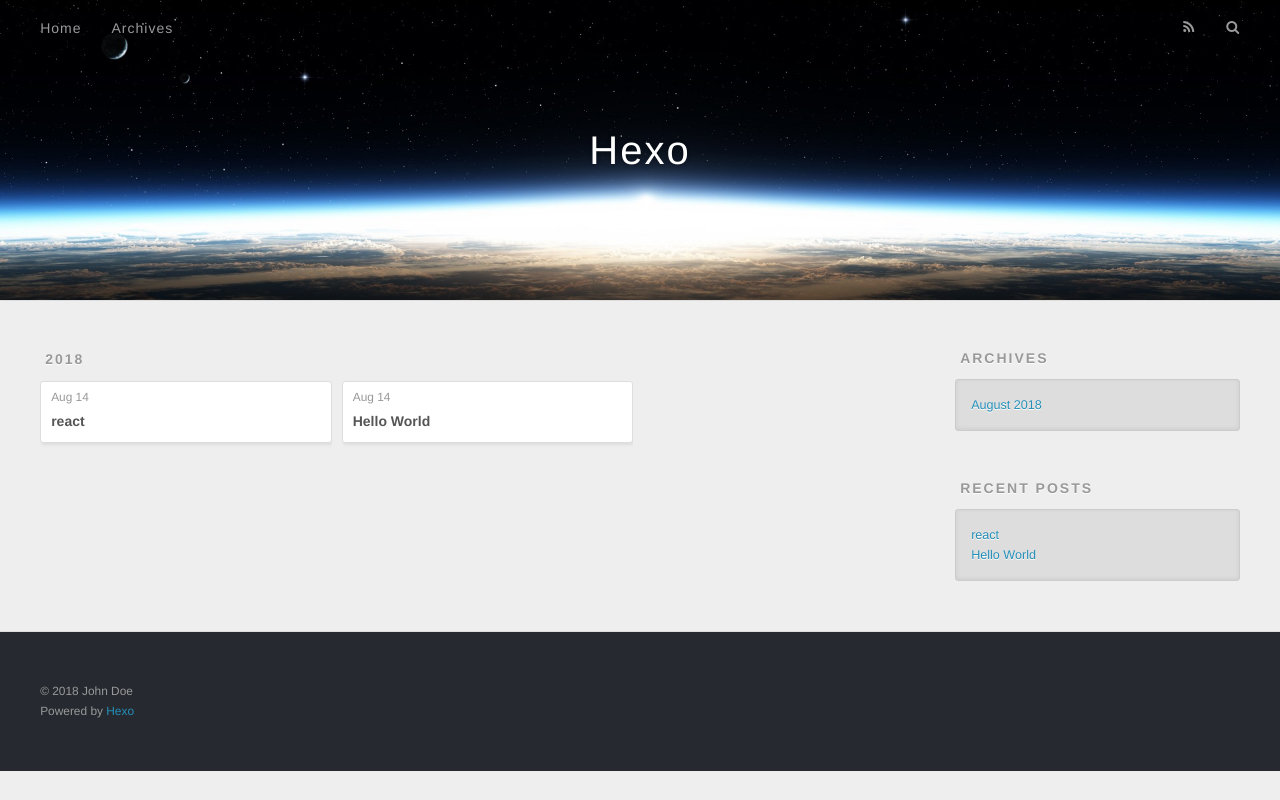
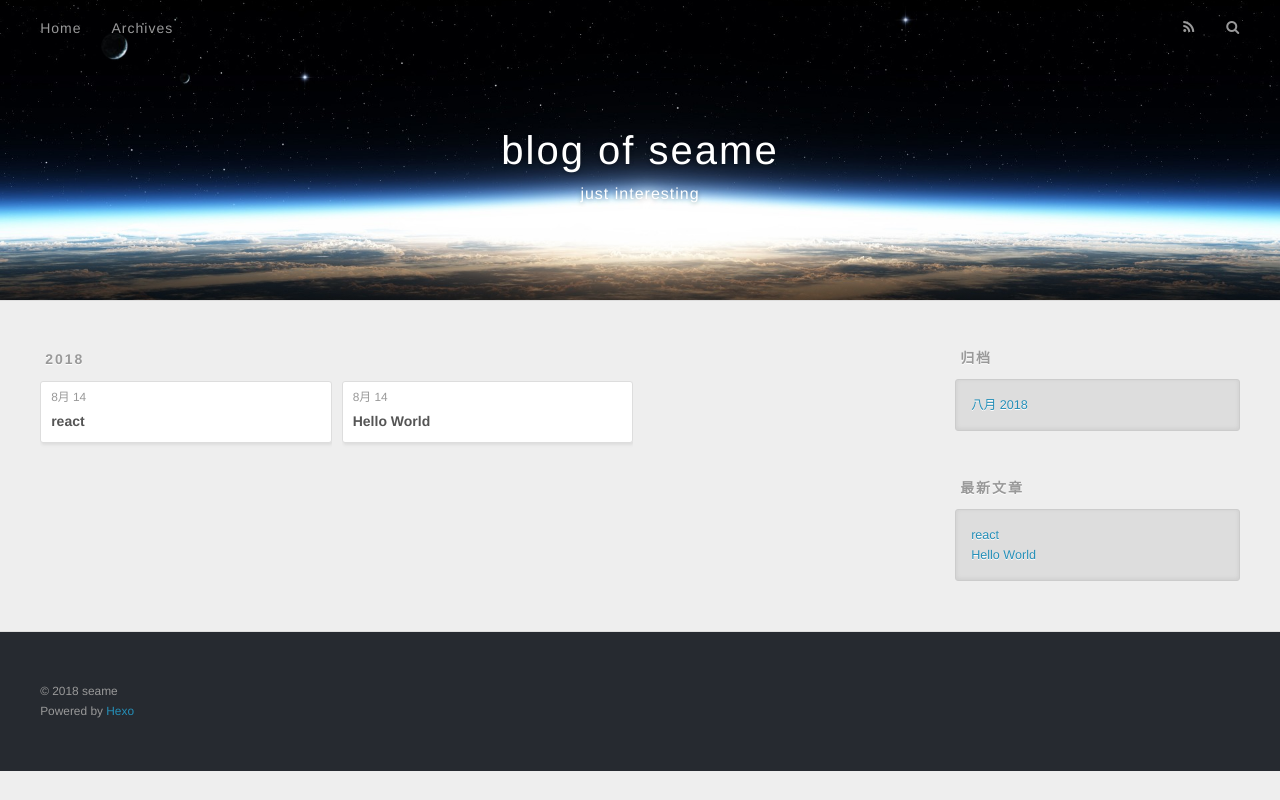
Before and after one commit to seameSun/seameSun.github.io, a plain HTML site: page archives/index.html in a window 1280 px wide. Drawn offline with nearby package versions, Linux system fonts and the light colour scheme.

Commit message:
Site updated: 2018-08-14 16:15:26

```diff
--- a/archives/index.html
+++ b/archives/index.html
@@ -3,17 +3,20 @@
 <head>
   <meta charset="utf-8">
 
-  <title>Archives | Hexo</title>
+  <title>归档 | blog of seame</title>
   <meta name="viewport" content="width=device-width, initial-scale=1, maximum-scale=1">
-  <meta property="og:type" content="website">
-<meta property="og:title" content="Hexo">
-<meta property="og:url" content="http://yoursite.com/archives/index.html">
-<meta property="og:site_name" content="Hexo">
-<meta property="og:locale" content="default">
+  <meta name="description" content="devops">
+<meta property="og:type" content="website">
+<meta property="og:title" content="blog of seame">
+<meta property="og:url" content="https://seamesun.github.io/archives/index.html">
+<meta property="og:site_name" content="blog of seame">
+<meta property="og:description" content="devops">
+<meta property="og:locale" content="zh-CN">
 <meta name="twitter:card" content="summary">
-<meta name="twitter:title" content="Hexo">
+<meta name="twitter:title" content="blog of seame">
+<meta name="twitter:description" content="devops">
 
-    <link rel="alternate" href="/atom.xml" title="Hexo" type="application/atom+xml">
+    <link rel="alternate" href="/atom.xml" title="blog of seame" type="application/atom+xml">
 
 
     <link rel="icon" href="/favicon.png">
@@ -34,8 +37,12 @@
   <div id="header-outer" class="outer">
     <div id="header-title" class="inner">
       <h1 id="logo-wrap">
-        <a href="/" id="logo">Hexo</a>
+        <a href="/" id="logo">blog of seame</a>
       </h1>
+
+        <h2 id="subtitle-wrap">
+          <a href="/" id="subtitle">just interesting</a>
+        </h2>
 
     </div>
     <div id="header-inner" class="inner">
@@ -51,10 +58,10 @@
 
           <a id="nav-rss-link" class="nav-icon" href="/atom.xml" title="RSS Feed"></a>
 
-        <a id="nav-search-btn" class="nav-icon" title="Search"></a>
+        <a id="nav-search-btn" class="nav-icon" title="搜索"></a>
       </nav>
       <div id="search-form-wrap">
-        <form action="//google.com/search" method="get" accept-charset="UTF-8" class="search-form"><input type="search" name="q" class="search-form-input" placeholder="Search"><button type="submit" class="search-form-submit">&#xF002;</button><input type="hidden" name="sitesearch" value="http://yoursite.com"></form>
+        <form action="//google.com/search" method="get" accept-charset="UTF-8" class="search-form"><input type="search" name="q" class="search-form-input" placeholder="Search"><button type="submit" class="search-form-submit">&#xF002;</button><input type="hidden" name="sitesearch" value="https://seamesun.github.io"></form>
       </div>
     </div>
   </div>
@@ -77,7 +84,7 @@
   <div class="archive-article-inner">
     <header class="archive-article-header">
       <a href="/2018/08/14/react/" class="archive-article-date">
-  <time datetime="2018-08-14T08:04:36.000Z" itemprop="datePublished">Aug 14</time>
+  <time datetime="2018-08-14T08:04:36.000Z" itemprop="datePublished">8月 14</time>
 </a>
 
 
@@ -96,7 +103,7 @@
   <div class="archive-article-inner">
     <header class="archive-article-header">
       <a href="/2018/08/14/hello-world/" class="archive-article-date">
-  <time datetime="2018-08-14T07:50:41.828Z" itemprop="datePublished">Aug 14</time>
+  <time datetime="2018-08-14T07:50:41.828Z" itemprop="datePublished">8月 14</time>
 </a>
 
 
@@ -127,9 +134,9 @@
 
 
   <div class="widget-wrap">
-    <h3 class="widget-title">Archives</h3>
+    <h3 class="widget-title">归档</h3>
     <div class="widget">
-      <ul class="archive-list"><li class="archive-list-item"><a class="archive-list-link" href="/archives/2018/08/">August 2018</a></li></ul>
+      <ul class="archive-list"><li class="archive-list-item"><a class="archive-list-link" href="/archives/2018/08/">八月 2018</a></li></ul>
     </div>
   </div>
 
@@ -137,7 +144,7 @@
 
 
   <div class="widget-wrap">
-    <h3 class="widget-title">Recent Posts</h3>
+    <h3 class="widget-title">最新文章</h3>
     <div class="widget">
       <ul>
 
@@ -161,7 +168,7 @@
 
   <div class="outer">
     <div id="footer-info" class="inner">
-      &copy; 2018 John Doe<br>
+      &copy; 2018 seame<br>
       Powered by <a href="http://hexo.io/" target="_blank">Hexo</a>
     </div>
   </div>
```
Also changed, not shown: 2018/08/14/hello-world/index.html (+17 -13 lines), 2018/08/14/react/index.html (+24 -16 lines), archives/2018/08/index.html (+24 -17 lines), archives/2018/index.html (+24 -17 lines), index.html (+26 -18 lines).
